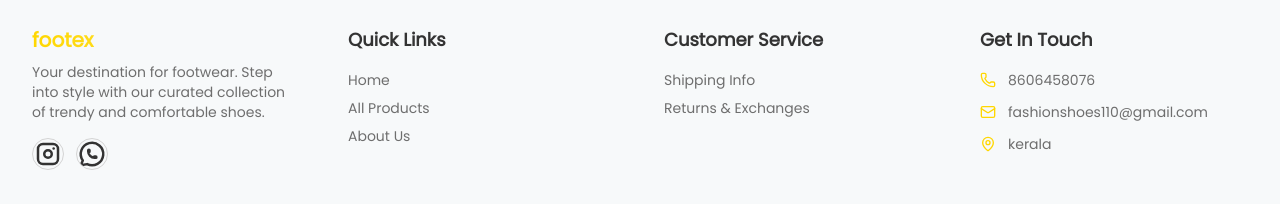
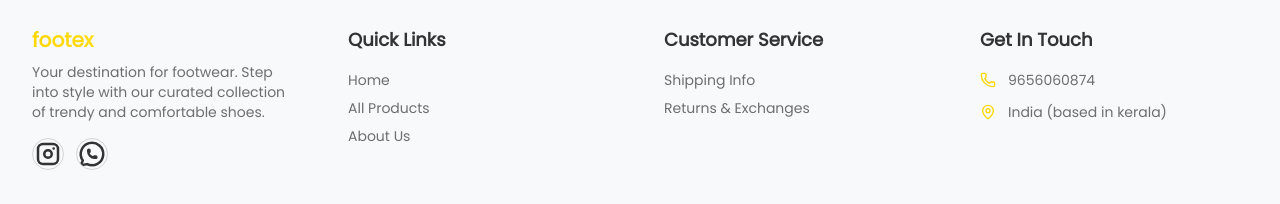
Before and after one commit to yadusuryab/footex2, a Next.js app: page /checkout in a window 1280 px wide. Shown: the part 983-1187 px from the top of the page. Built offline with nearby package versions, Linux system fonts and the light colour scheme.

Commit message:
Address changed

```diff
--- a/app/checkout/page.tsx
+++ b/app/checkout/page.tsx
@@ -368,8 +368,8 @@ export default function CheckoutPage() {
                     <span className="text-muted-foreground">Delivery Time</span>
                     <span className="font-medium">
                       {shippingMethod === "online"
-                        ? "5-8 days"
-                        : "10-15 days (working days)"}
+                        ? "5-8 days (business days)"
+                        : "10-15 days (business days)"}
                     </span>
                   </div>
                 </div>
--- a/components/layout/footer.tsx
+++ b/components/layout/footer.tsx
@@ -150,10 +150,10 @@ function Footer() {
                 <Phone className="h-4 w-4 text-primary" />
                 <span>{site.phone}</span>
               </div>
-              <div className="flex items-center gap-3 text-sm text-muted-foreground">
+              {/* <div className="flex items-center gap-3 text-sm text-muted-foreground">
                 <Mail className="h-4 w-4 text-primary" />
                 <span>{site.email}</span>
-              </div>
+              </div> */}
               {site.address && (
                 <div className="flex items-start gap-3 text-sm text-muted-foreground">
                   <MapPin className="h-4 w-4 text-primary mt-0.5" />
--- a/components/sections/social.tsx
+++ b/components/sections/social.tsx
@@ -18,10 +18,10 @@ export function Social() {
        <IconBrandInstagram className="size-6"/></Link>
         </DockIcon>
         <DockIcon>
-        <Link href={'https://wa.me/918606458076?text=Hi'}>  <IconBrandWhatsapp className="size-6" /></Link>
+        <Link href={'https://wa.me/919656060874?text=Hi'}>  <IconBrandWhatsapp className="size-6" /></Link>
         </DockIcon>
         <DockIcon>
-        <Link href={'tel:918606458076'}>  <IconPhoneCall className="size-6" /></Link>
+        <Link href={'tel:919656060874'}>  <IconPhoneCall className="size-6" /></Link>
         </DockIcon>
 
       </Dock>
--- a/lib/site-config.ts
+++ b/lib/site-config.ts
@@ -1,12 +1,12 @@
 export const site : any = {
     name : 'footex',
     instagram:'footex_',
-    phone:"8606458076",
+    phone:"9656060874",
     google_map:"",
     email:"fashionshoes110@gmail.com",
-    address:"kerala",
+    address:"India (based in kerala)",
     social : {
         instagram:'footex_',
-        whatsapp:'8606458076'
+        whatsapp:'9656060874'
     }
 }
```
